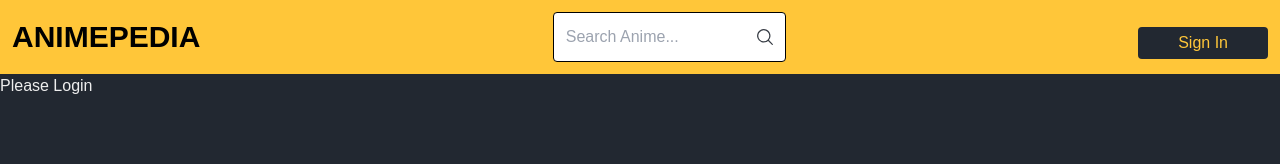
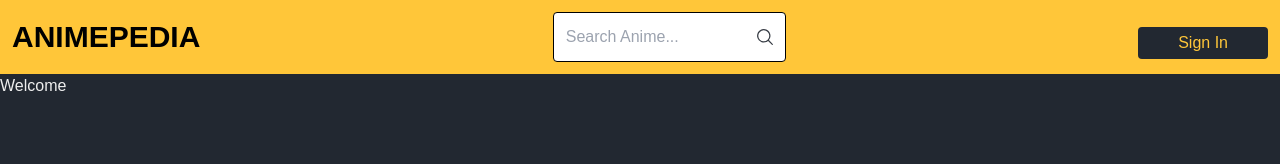
Before and after one commit to DickyFerdy/animelist-nextjs, a Next.js app: page /users/dashboard in a window 1280 px wide. Shown: the top 164 px of the page. Built offline with nearby package versions, Linux system fonts and the light colour scheme; no server answers; a web font is replaced by a local one.

Commit message:
create middleware

```diff
--- a/src/app/users/dashboard/page.jsx
+++ b/src/app/users/dashboard/page.jsx
@@ -5,9 +5,7 @@
 
   return (
     <div className="text-color-primary">
-      {user ?
-        <h1>Welcome {user?.name}</h1> : <h1>Please Login</h1>
-      }
+      <h1>Welcome {user?.name}</h1>
     </div>
   );
 };
--- /dev/null
+++ b/src/middleware.js
@@ -0,0 +1,5 @@
+export { default } from "next-auth/middleware"
+
+export const config = {
+  matcher: ["/users/:path*"]
+}
```
